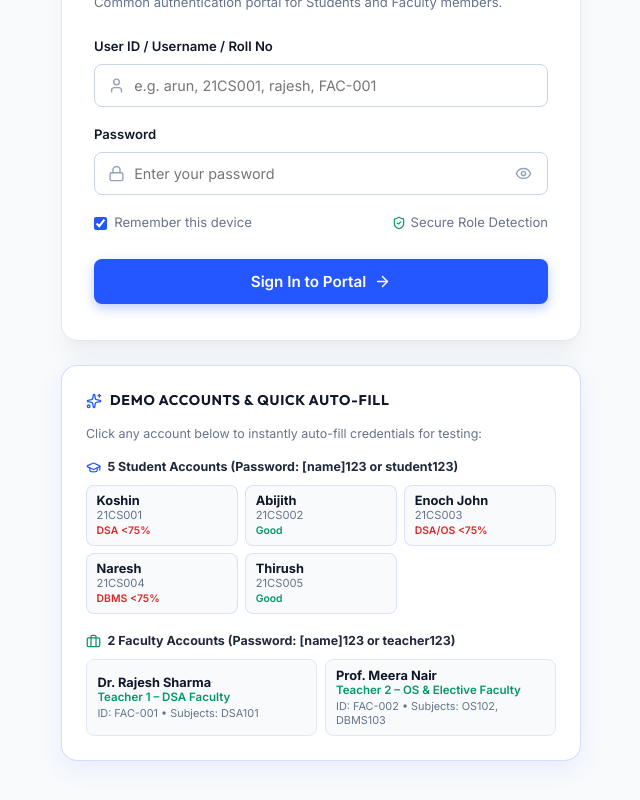
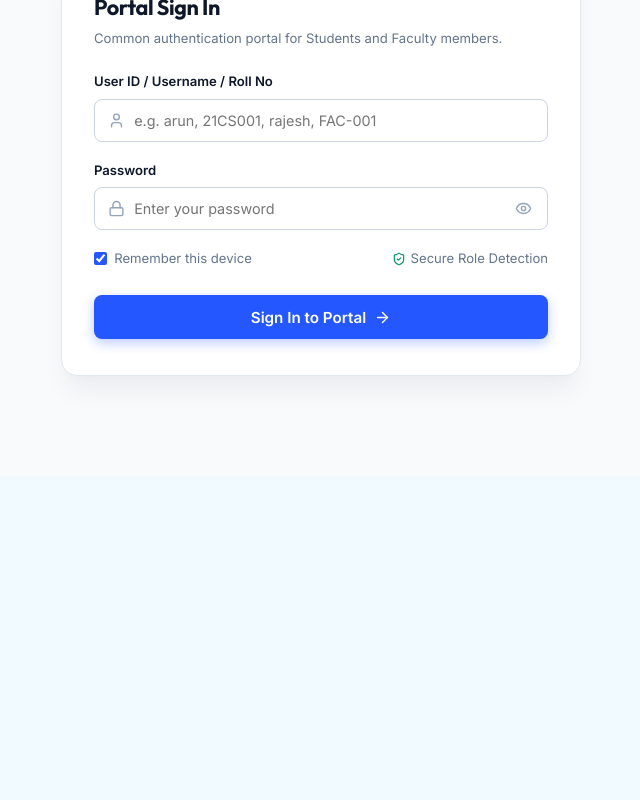
Before and after one commit to Yashwanth0119/UNI_TRACK, a React (Vite) app: page / in a window 1280 px wide. Shown: the part 324-1124 px from the top of the page, without its empty margins (319-959 px from the left). After the commit the page ends 800 px from the top, so only its background shows below. Built offline with nearby package versions, Linux system fonts and the light colour scheme; no server answers; the database is empty.

Commit message:
refactor: remove demo accounts panel from login page

```diff
--- a/src/components/Auth/Login.jsx
+++ b/src/components/Auth/Login.jsx
@@ -7,9 +7,6 @@ import {
   ShieldCheck,
   Eye,
   EyeOff,
-  GraduationCap,
-  Briefcase,
-  Sparkles,
 } from 'lucide-react';
 import { BrandLogo } from '../Common/BrandLogo';
 
@@ -37,12 +34,6 @@ export const Login = () => {
     if (!res.success) {
       setError(res.error || 'Invalid credentials. Please check your User ID and password.');
     }
-  };
-
-  const handleFillDemo = (id, pass) => {
-    setIdentifier(id);
-    setPassword(pass);
-    setError('');
   };
 
   return (
@@ -305,117 +296,6 @@ export const Login = () => {
             </button>
           </form>
         </div>
-
-        {/* Demo Credentials Documentation Panel */}
-        <div
-          style={{
-            background: 'rgba(255, 255, 255, 0.92)',
-            backdropFilter: 'blur(12px)',
-            border: '1px solid rgba(36, 87, 255, 0.2)',
-            borderRadius: '16px',
-            padding: '1.5rem',
-            boxShadow: '0 8px 24px rgba(36, 87, 255, 0.08)',
-          }}
-        >
-          <div style={{ display: 'flex', alignItems: 'center', gap: '0.5rem', marginBottom: '0.85rem' }}>
-            <Sparkles size={16} style={{ color: '#2457FF' }} />
-            <h3 style={{ fontSize: '0.88rem', fontWeight: 700, color: '#0F172A', margin: 0, textTransform: 'uppercase', letterSpacing: '0.05em' }}>
-              Demo Accounts & Quick Auto-Fill
-            </h3>
-          </div>
-          <p style={{ fontSize: '0.78rem', color: '#64748B', margin: '0 0 1rem 0', lineHeight: 1.4 }}>
-            Click any account below to instantly auto-fill credentials for testing:
-          </p>
-
-          {/* Students Demo */}
-          <div style={{ marginBottom: '1.15rem' }}>
-            <div style={{ display: 'flex', alignItems: 'center', gap: '0.4rem', fontSize: '0.78rem', fontWeight: 700, color: '#1E293B', marginBottom: '0.5rem' }}>
-              <GraduationCap size={15} style={{ color: '#2457FF' }} />
-              <span>5 Student Accounts (Password: [name]123 or student123)</span>
-            </div>
-            <div style={{ display: 'grid', gridTemplateColumns: 'repeat(auto-fit, minmax(130px, 1fr))', gap: '0.45rem' }}>
-              {[
-                { name: 'Koshin', id: '21CS001', user: 'koshin', pass: 'koshin123', tag: 'DSA <75%' },
-                { name: 'Abijith', id: '21CS002', user: 'abijith', pass: 'abijith123', tag: 'Good' },
-                { name: 'Enoch John', id: '21CS003', user: 'enoch', pass: 'enoch123', tag: 'DSA/OS <75%' },
-                { name: 'Naresh', id: '21CS004', user: 'naresh', pass: 'naresh123', tag: 'DBMS <75%' },
-                { name: 'Thirush', id: '21CS005', user: 'thirush', pass: 'thirush123', tag: 'Good' },
-              ].map((s) => (
-                <button
-                  key={s.id}
-                  type="button"
-                  onClick={() => handleFillDemo(s.user, s.pass)}
-                  style={{
-                    padding: '0.45rem 0.6rem',
-                    background: '#F8FAFC',
-                    border: '1px solid rgba(36, 87, 255, 0.15)',
-                    borderRadius: '8px',
-                    textAlign: 'left',
-                    cursor: 'pointer',
-                    transition: 'all 0.15s ease',
-                  }}
-                  onMouseEnter={(e) => {
-                    e.currentTarget.style.borderColor = '#2457FF';
-                    e.currentTarget.style.background = '#DFF7FF';
-                  }}
-                  onMouseLeave={(e) => {
-                    e.currentTarget.style.borderColor = 'rgba(36, 87, 255, 0.15)';
-                    e.currentTarget.style.background = '#F8FAFC';
-                  }}
-                >
-                  <div style={{ fontSize: '0.8rem', fontWeight: 700, color: '#0F172A' }}>{s.name}</div>
-                  <div style={{ fontSize: '0.7rem', color: '#64748B' }}>{s.id}</div>
-                  <div style={{ fontSize: '0.65rem', color: s.tag.includes('<75%') ? '#DC2626' : '#059669', fontWeight: 600, marginTop: '0.15rem' }}>
-                    {s.tag}
-                  </div>
-                </button>
-              ))}
-            </div>
-          </div>
-
-          {/* Teachers Demo */}
-          <div>
-            <div style={{ display: 'flex', alignItems: 'center', gap: '0.4rem', fontSize: '0.78rem', fontWeight: 700, color: '#1E293B', marginBottom: '0.5rem' }}>
-              <Briefcase size={15} style={{ color: '#059669' }} />
-              <span>2 Faculty Accounts (Password: [name]123 or teacher123)</span>
-            </div>
-            <div style={{ display: 'grid', gridTemplateColumns: 'repeat(auto-fit, minmax(200px, 1fr))', gap: '0.45rem' }}>
-              {[
-                { name: 'Dr. Rajesh Sharma', role: 'Teacher 1 – DSA Faculty', id: 'FAC-001', user: 'rajesh', pass: 'rajesh123', subjects: 'DSA101' },
-                { name: 'Prof. Meera Nair', role: 'Teacher 2 – OS & Elective Faculty', id: 'FAC-002', user: 'meera', pass: 'meera123', subjects: 'OS102, DBMS103' },
-              ].map((t) => (
-                <button
-                  key={t.id}
-                  type="button"
-                  onClick={() => handleFillDemo(t.user, t.pass)}
-                  style={{
-                    padding: '0.5rem 0.65rem',
-                    background: '#F8FAFC',
-                    border: '1px solid #E2E8F0',
-                    borderRadius: '8px',
-                    textAlign: 'left',
-                    cursor: 'pointer',
-                    transition: 'all 0.15s ease',
-                  }}
-                  onMouseEnter={(e) => {
-                    e.currentTarget.style.borderColor = '#059669';
-                    e.currentTarget.style.background = '#ECFDF5';
-                  }}
-                  onMouseLeave={(e) => {
-                    e.currentTarget.style.borderColor = '#E2E8F0';
-                    e.currentTarget.style.background = '#F8FAFC';
-                  }}
-                >
-                  <div style={{ fontSize: '0.8rem', fontWeight: 700, color: '#0F172A' }}>{t.name}</div>
-                  <div style={{ fontSize: '0.72rem', color: '#059669', fontWeight: 600 }}>{t.role}</div>
-                  <div style={{ fontSize: '0.68rem', color: '#64748B', marginTop: '0.15rem' }}>
-                    ID: {t.id} • Subjects: {t.subjects}
-                  </div>
-                </button>
-              ))}
-            </div>
-          </div>
-        </div>
       </div>
     </div>
   );
```
